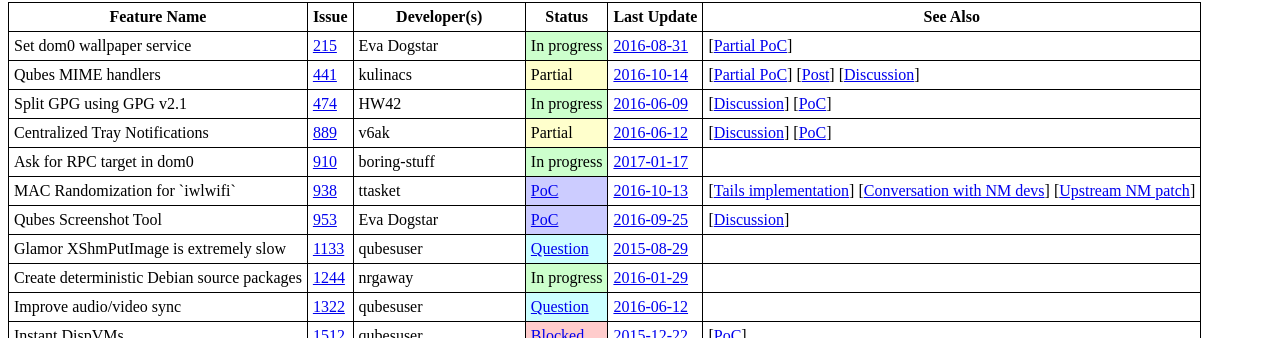
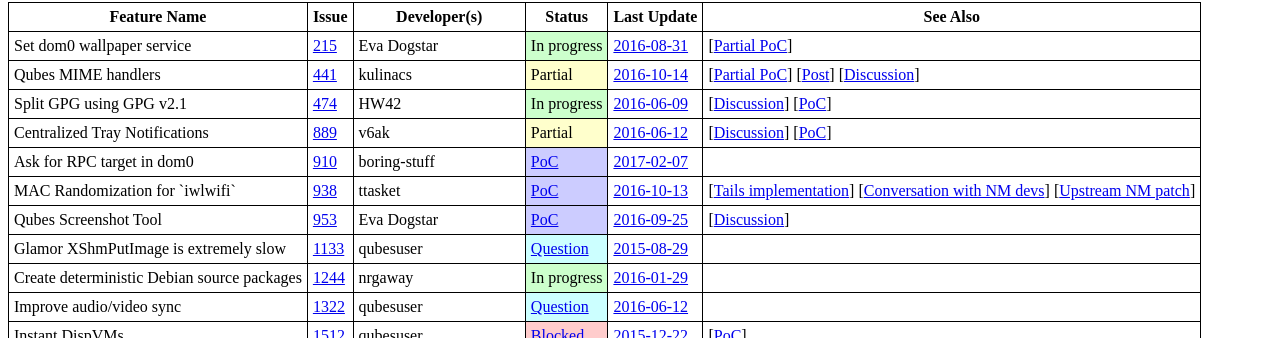
Before and after one commit to QubesOS/qubes-issues, a Jekyll site: the page built from index.md, in a window 1280 px wide. Shown: the part 112-450 px from the top of the page. Built offline with Jekyll 4.4.1, drawn with Linux system fonts in a browser that asks for light colours.

Commit message:
Update #910 status

```diff
--- a/_data/features.yml
+++ b/_data/features.yml
@@ -66,11 +66,11 @@
   issue  : 910
   devs   : boring-stuff
   status :
-    term   : In progress
-    url    :
+    term   : PoC
+    url    : https://github.com/boring-stuff/qubes-core-admin
   updated:
-    date   : 2017-01-17
-    url    : https://github.com/QubesOS/qubes-issues/issues/910#issuecomment-273154431
+    date   : 2017-02-07
+    url    : https://github.com/QubesOS/qubes-issues/issues/910#issuecomment-278099606
   info   :
   - desc   :
     url    :
```
